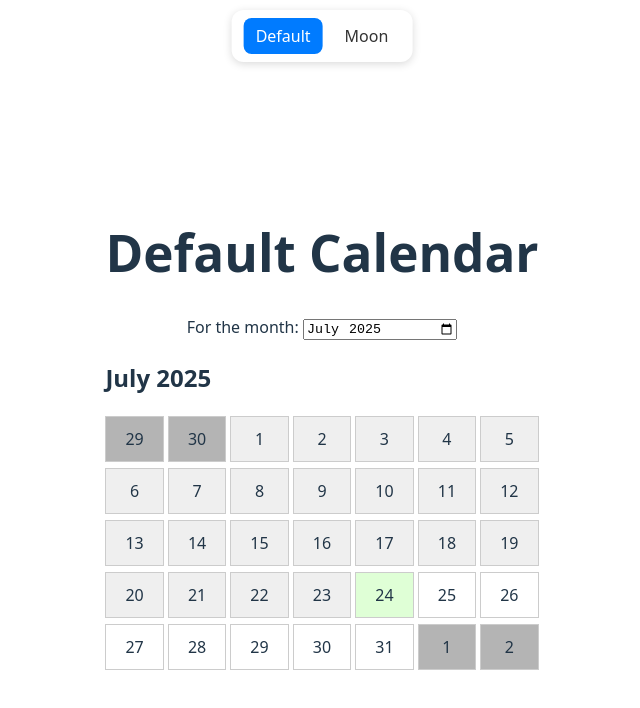
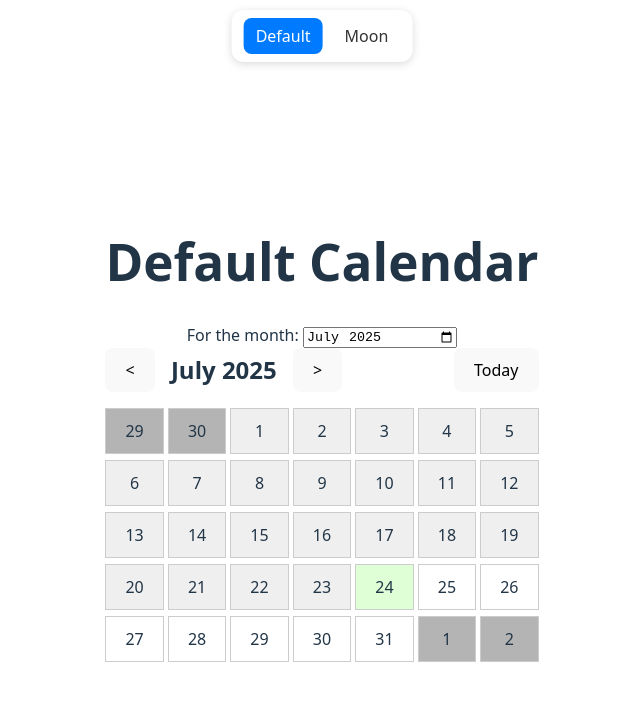
Before and after one commit to arjunkalburgi/calendarComponent, a React (Vite) app: page / in a window 1280 px wide. Shown: the top 708 px of the page, without its empty margins (318-958 px from the left). Built offline with nearby package versions, Linux system fonts and the light colour scheme.

Commit message:
lightweight interactions

```diff
--- a/src/components/Calendar/Calendar.module.css
+++ b/src/components/Calendar/Calendar.module.css
@@ -1,5 +1,22 @@
 .calendarContainer {
     text-align: start;
+}
+
+.calendarHeader {
+    display: flex;
+    flex-direction: row;
+    align-items: center;
+    justify-content: center;
+    gap: 0.5rem;
+    margin-bottom: 1rem;
+}
+
+.calendarHeader h2 {
+    margin: 0 0.5rem;
+}
+
+.todayButton {
+    margin-left: auto;
 }
 
 .calendar {
--- a/src/components/Calendar/Calendar.tsx
+++ b/src/components/Calendar/Calendar.tsx
@@ -1,4 +1,5 @@
 import { generateCalendarWeeks, type CalendarCell } from "./calendarUtls";
+import { useState, useEffect } from "react";
 import styles from "./Calendar.module.css";
 import DateBox from "./DateBox/DateBox";
 
@@ -8,13 +9,48 @@ type CalendarProps = {
 };
 
 export default function Calendar({ date, renderDateBox }: CalendarProps) {
-    const weeks = generateCalendarWeeks(date.getFullYear(), date.getMonth());
+    const [currentDate, setCurrentDate] = useState(date);
+    useEffect(() => {
+        setCurrentDate(date);
+    }, [date]);
+    const weeks = generateCalendarWeeks(currentDate.getFullYear(), currentDate.getMonth());
+
+    const goToPrevMonth = () => {
+        setCurrentDate(prev => {
+            const newDate = new Date(prev);
+            newDate.setMonth(prev.getMonth() - 1);
+            return newDate;
+        });
+    };
+
+    const goToNextMonth = () => {
+        setCurrentDate(prev => {
+            const newDate = new Date(prev);
+            newDate.setMonth(prev.getMonth() + 1);
+            return newDate;
+        });
+    };
+
+    const goToToday = () => {
+        setCurrentDate(new Date());
+    };
 
     return (
         <div className={styles.calendarContainer}>
-            <h2>
-                {date.toLocaleString("default", { month: "long" })} {date.getFullYear()}
-            </h2>
+            <div className={styles.calendarHeader}>
+                <button onClick={goToPrevMonth} aria-label="Previous month">
+                    &lt;
+                </button>
+                <h2>
+                    {currentDate.toLocaleString("default", { month: "long" })} {currentDate.getFullYear()}
+                </h2>
+                <button onClick={goToNextMonth} aria-label="Next month">
+                    &gt;
+                </button>
+                <button onClick={goToToday} className={styles.todayButton}>
+                    Today
+                </button>
+            </div>
             <div className={styles.calendar}>
                 {weeks.map((week: CalendarCell[], i: number) => (
                     <div key={i} className={styles.weekRow}>
```
